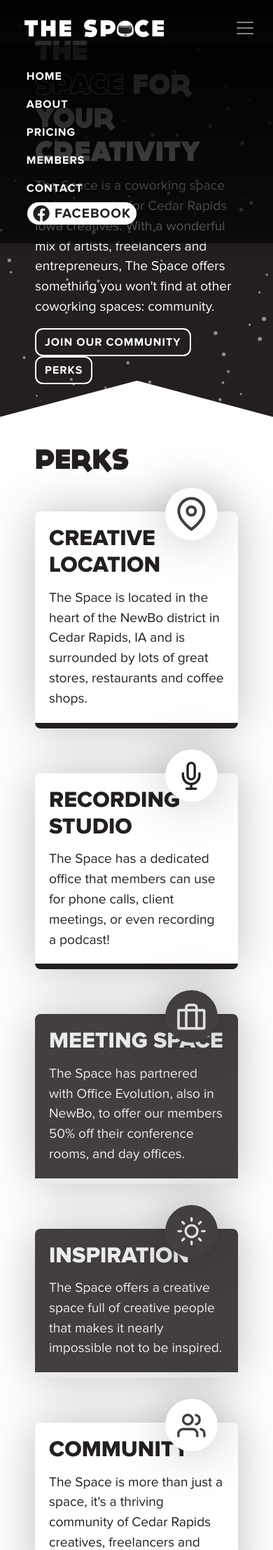
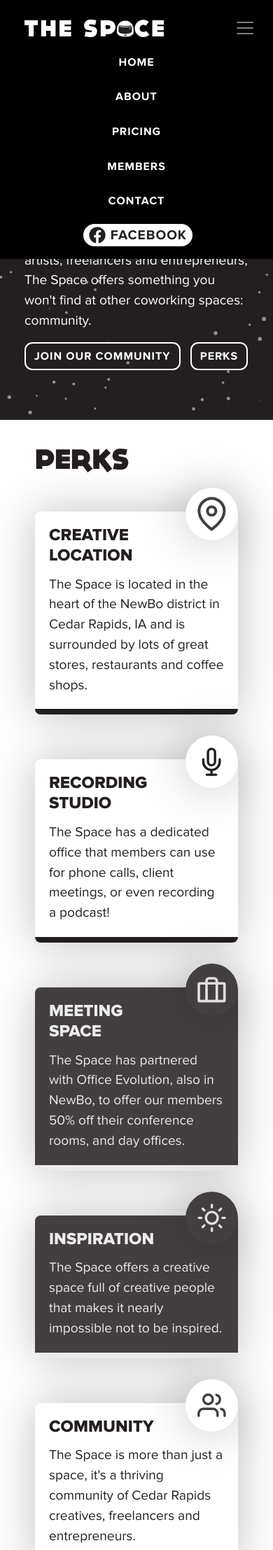
Before and after one commit to welbinator/thespace, a PHP site: page / in a window 390 px wide, after a click on "Toggle navigation". Shown: the top 2215 px of the page at 70% size. Run offline with PHP 8.4, Linux system fonts and the light colour scheme.

Commit message:
Misc mobile fixes

```diff
--- a/assets/css/styles.css
+++ b/assets/css/styles.css
@@ -9,6 +9,7 @@ body {
 
 .hero {
   height: auto;
+  min-height: 700px;
   background-color: #231F20;
   position: relative;
   display: flex;
@@ -23,7 +24,7 @@ body {
   text-transform: uppercase;
   font-weight: bold;
   letter-spacing: 1px;
-  padding: .5em .8em;
+  padding: .5em .5em;
   text-decoration: none;
 }
 
@@ -44,16 +45,17 @@ body {
   justify-content: center;
   align-items: center;
   line-height: 0;
-  margin-left: 14px;
+  margin-left: 4px;
 }
 
 .navbar {
   padding: 1.3em 30px;
   background-image: linear-gradient(#000000, rgba(0,0,0,0));
+  transition: background-color 250ms ease;
 }
 
 .logo {
-  width: 275px;
+  width: 100%;
 }
 
 .bottom-triangle {
@@ -333,6 +335,8 @@ a i {
 @media (max-width: 767px) {
   .hero {
     min-height: 600px;
+    padding-top: 7rem;
+    padding-bottom: 3rem;
   }
 }
 
@@ -351,6 +355,7 @@ a i {
     width: auto !important;
     display: inline-flex;
     padding: .5rem;
+    margin-top: .5rem;
   }
   .carousel-control-next,
   .carousel-control-prev {
@@ -392,8 +397,11 @@ a i {
 
 @media (max-width: 767px) {
   #navcol-1 {
-    padding: 25px;
-    background-color: rgba(0, 0, 0, 0.63);
+    padding: 0 25px;
+    background-color: rgba(0, 0, 0, 0.9);
+  }
+  .navbar-dark .navbar-nav .nav-link {
+    padding: .8em .8em;
   }
 }
 
@@ -410,3 +418,41 @@ a i {
 .carousel-indicators li {
   background-color: #231f20;
 }
+
+@media(max-width: 767px) {
+  .button-container .btn {
+    margin-bottom: 1rem;
+  }
+}
+
+@media(max-width: 767px) {
+  .card-icon {
+    margin-right: 0;
+  }
+  .card-title {
+    font-size: 1.5rem;
+    max-width: 170px;
+  }
+  .profile-heading {
+    flex-direction: column;
+    text-align: center;
+    margin-bottom: 0rem;
+  }
+  .bottom-triangle {
+    display: none;
+  }
+}
+
+.navbar.open {
+  background-color: #000;
+}
+button.navbar-toggler {
+  outline: 0;
+}
+
+a.navbar-brand {
+  max-width: 200px;
+}
+ul.nav.navbar-nav {
+  align-items: center;
+}
--- a/assets/js/app.js
+++ b/assets/js/app.js
@@ -332,3 +332,11 @@ particlesJS("new-members-js", {
     },
     "retina_detect": true
 });
+
+$('#navcol-1').on("show.bs.collapse", function() {
+    $('.navbar').addClass("open");
+});
+
+$('#navcol-1').on("hide.bs.collapse", function () {
+    $('.navbar').removeClass("open");
+});
--- a/index.php
+++ b/index.php
@@ -16,8 +16,7 @@
 <body>
     <nav class="navbar navbar-dark navbar-expand-md fixed-top">
         <div class="container-fluid"><a class="navbar-brand" href="#"><img class="logo" src="assets/img/logo.svg"></a><button data-toggle="collapse" class="navbar-toggler" data-target="#navcol-1"><span class="sr-only">Toggle navigation</span><span class="navbar-toggler-icon"></span></button>
-            <div
-                class="collapse navbar-collapse" id="navcol-1">
+            <div class="collapse navbar-collapse" id="navcol-1">
                 <ul class="nav navbar-nav">
                     <li class="nav-item" role="presentation"><a class="nav-link active" href="#">Home</a></li>
                     <li class="nav-item" role="presentation"><a class="nav-link" href="#perks">About</a></li>
@@ -31,21 +30,22 @@
         </div>
     </nav>
     <div id="particles-js" class="hero">
-        <div class="container-fluid">
+        <div class="container-fluid px-0 px-md-2">
             <div class="row">
-                <div class="col-12 col-md-4 align-self-center">
+                <div class="col-12 col-lg-4 align-self-center">
                     <h1 class="fancy-header">The <span class="outline">Space</span>&nbsp;For<br>your Creativity</h1>
                     <p>The Space is a coworking space and community for Cedar Rapids Iowa creatives. With a wonderful mix of artists, freelancers and entrepreneurs, The Space offers something you won't find at other coworking spaces: community.</p>
                     <div class="button-container">
-                        <a href="https://membership.cedarrapidscoworking.space" class="btn btn-outline-primary" type="button">Join Our Community</a>
-                        <a href="#perks" class="btn btn-outline-primary" type="button">Perks</a>
+                        <a href="https://membership.cedarrapidscoworking.space" class="btn btn-outline-primary" role="button">Join Our Community</a>
+                        <a href="#perks" class="btn btn-outline-primary" role="button">Perks</a>
                     </div>
                 </div>
-                <div class="col-12 col-md-8">
-                    <div class="floating-image-container"><img class="img-fluid d-none d-md-block floating-image" src="assets/img/whole-image.png"></div>
+                <div class="col-12 col-lg-8">
+                    <div class="floating-image-container"><img class="img-fluid d-none d-lg-block floating-image" src="assets/img/whole-image.png"></div>
                 </div>
             </div>
-        </div><img class="bottom-triangle" src="assets/img/bottom-triangle.svg"></div>
+        </div><img class="bottom-triangle" src="assets/img/bottom-triangle.svg">
+    </div>
     <div class="section" id="perks">
         <div class="container">
             <h1 class="fancy-header mb-5">Perks</h1>
@@ -203,8 +203,7 @@
                         </div>
                     </div>
                 </div>
-                <div><a class="carousel-control-prev" href="#carousel-1" role="button" data-slide="prev"><img class="img-fluid" src="assets/img/arrow-left.svg"><span class="sr-only">Previous</span></a><a class="carousel-control-next" href="#carousel-1" role="button"
-                        data-slide="next"><span class="sr-only">Next</span><img class="img-fluid" src="assets/img/arrow-right.svg"></a></div>
+                <div><a class="carousel-control-prev" href="#carousel-1" role="button" data-slide="prev"><img class="img-fluid" src="assets/img/arrow-left.svg"><span class="sr-only">Previous</span></a><a class="carousel-control-next" href="#carousel-1" role="button" data-slide="next"><span class="sr-only">Next</span><img class="img-fluid" src="assets/img/arrow-right.svg"></a></div>
                 <ol class="carousel-indicators">
                     <li data-target="#carousel-1" data-slide-to="0" class="active"></li>
                     <li data-target="#carousel-1" data-slide-to="1"></li>
@@ -223,8 +222,8 @@
                         <div class="card-body">
                             <div class="profile-heading"><img class="profile-image" src="assets/img/devin-green-thumb.jpg">
                                 <div>
-                                    <h4 class="card-title mb-0"><strong>Devin Green - Graphic and Web Designer</strong></h4>
-                                    <h5 class="text-muted mb-2">Devin Green</h5>
+                                    <h4 class="card-title mb-0"><strong>Devin Green</strong></h4>
+                                    <h5 class="text-muted mb-2">Graphic and Web Designer</h5>
                                 </div>
                             </div>
                             <p class="card-text">"When I create, I pull inspiration from all avenues possible. I make sure that it represents the task at hand. I believe designing is more than just putting pictures together." </p>
@@ -243,8 +242,8 @@
                         <div class="card-body">
                             <div class="profile-heading"><img class="profile-image" src="assets/img/rina-jensen.jpg">
                                 <div>
-                                    <h4 class="card-title mb-0"><strong>Rina Jensen - Business Resilliancy Coach</strong></h4>
-                                    <h5 class="text-muted mb-2">Rina Jensen</h5>
+                                    <h4 class="card-title mb-0"><strong>Rina Jensen</strong></h4>
+                                    <h5 class="text-muted mb-2">Business Resilliancy Coach</h5>
                                 </div>
                             </div>
                             <p class="card-text">"The most important piece is our thinking. It determines EVERYTHING in our lives. Who we feel we deserve to be coupled with. The kind of work we think we deserve to have. And the friends we surround ourselves with. All of it starts within ourselves." </p>
@@ -263,8 +262,8 @@
                         <div class="card-body">
                             <div class="profile-heading"><img class="profile-image" src="assets/img/jennie-morton.jpg">
                                 <div>
-                                    <h4 class="card-title mb-0"><strong>Jennie Morton - Brand Story Teller</strong></h4>
-                                    <h5 class="text-muted mb-2">Herringbone Freelance</h5>
+                                    <h4 class="card-title mb-0"><strong>Jennie Morton</strong></h4>
+                                    <h5 class="text-muted mb-2">Brand Story Teller</h5>
                                 </div>
                             </div>
                             <p class="card-text">"I write about all things engineering. Give me a topic that is complex and bores most people to tears - I'll be happy as a clam geeking out over all the technical details." </p>
@@ -272,7 +271,7 @@
                                 <a class="social-card-icon" href="https://herringbonefreelance.com" target="_blank"><i class="fas fa-globe"></i></a>
                                 <a class="social-card-icon" href="https://www.facebook.com/herringbonefreelance/" target="_blank"><i class="fab fa-facebook"></i></a>
                                 <!-- <a class="social-card-icon" href="#"><i class="fab fa-twitter"></i></a> -->
-                            <a class="social-card-icon"href="https://www.instagram.com/herringbonefreelance/" target="_blank"><i class="fab fa-instagram"></i></a>
+                                <a class="social-card-icon" href="https://www.instagram.com/herringbonefreelance/" target="_blank"><i class="fab fa-instagram"></i></a>
                                 <a class="social-card-icon" href="https://www.linkedin.com/in/jennie-morton-freelance-engineering-writer/" target="_blank"><i class="fab fa-linkedin"></i></a></div>
                         </div>
                     </div>
@@ -282,7 +281,7 @@
                         <div class="card-body">
                             <div class="profile-heading"><img class="profile-image" src="assets/img/nate-houstman.png">
                                 <div>
-                                    <h4 class="card-title mb-0"><strong>Nate Houstman - Owner</strong></h4>
+                                    <h4 class="card-title mb-0"><strong>Nate Houstman</strong></h4>
                                     <h5 class="text-muted mb-2">Xiphos Web Marketing</h5>
                                 </div>
                             </div>
@@ -307,13 +306,13 @@
                                     <h5 class="text-muted mb-2">Beauty Artist</h5>
                                 </div>
                             </div>
-                            <p class="card-text">"I'm committed to showing you that together we can make a great impact on the world around us. Through conferences, speaking engagements,  volunteering, and empowering others to take action, this isn't a dream built on empty words. Let's talk. Let's make a difference. How can I help you inspire?" </p>
+                            <p class="card-text">"I'm committed to showing you that together we can make a great impact on the world around us. Through conferences, speaking engagements, volunteering, and empowering others to take action, this isn't a dream built on empty words. Let's talk. Let's make a difference. How can I help you inspire?" </p>
                             <div class="social-card">
                                 <a class="social-card-icon" href="https://kendraaarhus.com" target="_blank"><i class="fas fa-globe"></i></a>
                                 <a class="social-card-icon" href="https://youConferences.com" target="_blank"><i class="fas fa-globe"></i></a>
                                 <a class="social-card-icon" href="https://www.facebook.com/kendraaarhus" target="_blank"><i class="fab fa-facebook"></i></a>
                                 <!-- <a class="social-card-icon" href="#"><i class="fab fa-twitter"></i></a> -->
-                            <a class="social-card-icon"href="https://www.instagram.com/kendraarhus" target="_blank"><i class="fab fa-instagram"></i></a>
+                                <a class="social-card-icon" href="https://www.instagram.com/kendraarhus" target="_blank"><i class="fab fa-instagram"></i></a>
                                 <a class="social-card-icon" href="https://www.linkedin.com/in/Kendraaarhus" target="_blank"><i class="fab fa-linkedin"></i></a></div>
                         </div>
                     </div>
@@ -323,7 +322,7 @@
                         <div class="card-body">
                             <div class="profile-heading"><img class="profile-image" src="assets/img/aaron-vannoy.png">
                                 <div>
-                                    <h4 class="card-title mb-0"><strong>Aaron Van Noy - Owner</strong></h4>
+                                    <h4 class="card-title mb-0"><strong>Aaron Van Noy</strong></h4>
                                     <h5 class="text-muted mb-2">Big Ten Web Design</h5>
                                 </div>
                             </div>
@@ -366,7 +365,7 @@
                     <h1 class="fancy-header mt-4">Contact us</h1>
                     <p>208 12th ave SE Unit G, Cedar Rapids, IA 52401<br>Email : <a href="mailto:create@cedarrapidscoworking.space">create@cedarrapidscoworking.space</a><br>Phone : <a href="tel:3193605541">319.360.5541</a></p>
                 </div>
-                <div class="col-12 col-md-6"><img class="d-block ml-auto" src="assets/img/the_space_footer.png" width="150px"></div>
+                <div class="col-12 col-md-6"><img class="d-block ml-auto mr-auto mr-md-0" src="assets/img/the_space_footer.png" width="150px"></div>
             </div>
         </div>
     </div>
```
Lines whose indentation alone changed are shown as unchanged.
